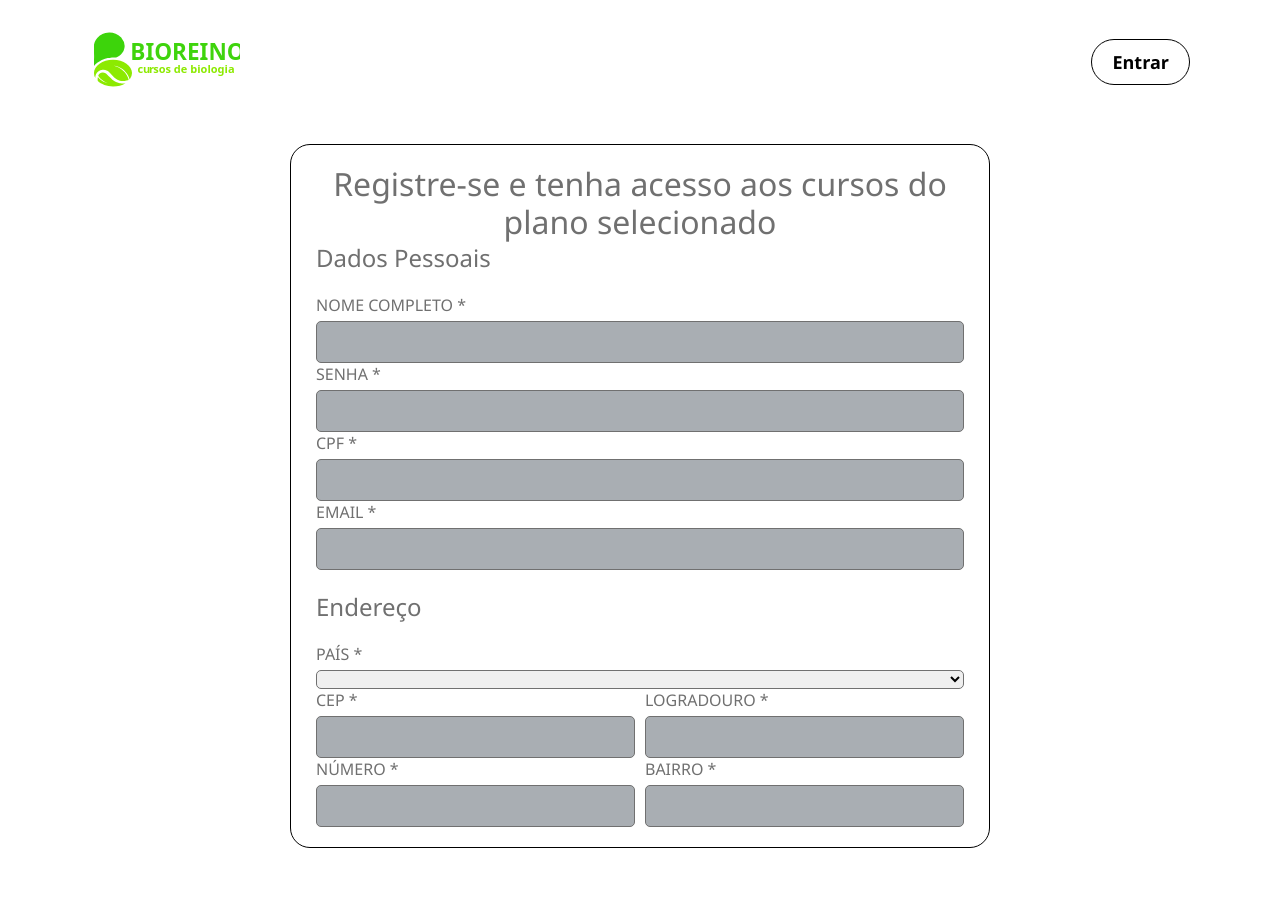
After one commit to PedroHenriqueSampaioNovaes/bioreino-antigo, a PHP site: page /cadastro.html in a window 1280 px wide. The commit adds this page. Run offline with PHP 8.4, Linux system fonts and the light colour scheme; lists and menus that the app fills with data are empty.

Commit message:
Alterações de estilo e de texto e adicionado página de cadastro

```diff
--- /dev/null
+++ b/cadastro.html
@@ -0,0 +1,84 @@
+<!DOCTYPE html>
+<html lang="pt-br">
+
+<head>
+  <meta charset="UTF-8">
+  <meta http-equiv="X-UA-Compatible" content="IE=edge">
+  <meta name="viewport" content="width=device-width, initial-scale=1.0">
+  <link rel="shortcut icon" href="src/img/favicon/favicon.ico" type="image/x-icon">
+  <link rel="apple-touch-icon" sizes="180x180" href="src/img/favicon/apple-touch-icon.png">
+  <link rel="icon" type="image/png" sizes="32x32" href="src/img/favicon/favicon-32x32.png">
+  <link rel="icon" type="image/png" sizes="16x16" href="src/img/favicon/favicon-16x16.png">
+  <link rel="manifest" href="src/img/favicon/site.webmanifest">
+  <!-- Style -->
+  <link rel="stylesheet" href="src/css/reset.css">
+  <link rel="stylesheet" href="src/css/home.css">
+  <link rel="stylesheet" href="src/css/login.css">
+  <link rel="stylesheet" href="src/css/cadastro.css">
+  <link rel="stylesheet" href="src/css/responsivo.css">
+  <title>Bioreino - Cadastro</title>
+</head>
+
+<body>
+  <header class="cabecalho">
+    <a href="/" class="logo">
+      <img src="src/img/bioreino.svg" alt="Logo da Bioreino">
+    </a>
+    <nav>
+      <ul class="itens_nav">
+        <li><a href="login.html" class="login">Entrar</a></li>
+      </ul>
+    </nav>
+  </header>
+
+  <section class="dados">
+    <h1 class="info">
+      Registre-se e tenha acesso aos cursos do
+      plano selecionado
+    </h1>
+    <form action="" method="post" class="formulario">
+      <div>
+        <h2>Dados Pessoais</h2>
+        <div>
+          <label for="nome">Nome completo *</label>
+          <input type="text" name="nome" id="nome" required>
+          <label for="senha">Senha *</label>
+          <input type="password" name="senha" id="senha" required>
+          <label for="cpf">CPF *</label>
+          <input type="text" name="cpf" id="cpf" required>
+          <label for="email">Email *</label>
+          <input type="email" name="email" id="email" required>
+        </div>
+        <div class="endereco">
+          <h2>Endereço</h2>
+          <div>
+            <label for="pais">País *</label>
+            <select name="pais" id="pais">
+            </select>
+            <div class="divisor">
+              <div>
+                <label for="cep">CEP *</label>
+                <input type="text" name="cep" id="cep" required>
+              </div>
+              <div>
+                <label for="logradouro">Logradouro *</label>
+                <input type="text" name="logradouro" id="logradouro" required>
+              </div>
+            </div>
+            <div class="divisor">
+              <div>
+                <label for="numero">Número *</label>
+                <input type="text" name="numero" id="numero" required>
+              </div>
+              <div>
+                <label for="bairro">Bairro *</label>
+                <input type="text" name="bairro" id="bairro" required>
+              </div>
+            </div>
+          </div>
+        </div>
+    </form>
+  </section>
+</body>
+
+</html>
--- a/login.html
+++ b/login.html
@@ -10,7 +10,7 @@
   <title>Bioreino - Login</title>
 </head>
 
-<body>
+<body id="login">
   <main class="container">
     <a href="index.html">
       <img src="src/img/b-bioreino.svg" alt="Logo da Bioreino" class="logo">
--- /dev/null
+++ b/src/css/cadastro.css
@@ -0,0 +1,41 @@
+/* Formulário */
+.dados {
+  max-width: 700px;
+  width: 100%;
+  margin: 0 auto 50px;
+  padding: 20px 25px;
+  border: 1px solid #000;
+  border-radius: 20px;
+}
+
+.dados .info {
+  font-size: 32px;
+  font-weight: normal;
+  color: #707070;
+  text-align: center;
+  line-height: 38px;
+}
+
+.dados h2 {
+  font-size: 24px;
+  font-weight: normal;
+  color: #707070;
+  margin-bottom: 20px;
+}
+
+.divisor {
+  display: flex;
+  column-gap: 10px;
+}
+
+.divisor > div {
+  flex: 1;
+}
+
+.formulario #pais {
+  display: block;
+  width: 100%;
+  border: 1px solid #707070;
+  border-radius: 5px;
+  outline: none;
+}
--- a/src/css/login.css
+++ b/src/css/login.css
@@ -1,4 +1,4 @@
-body {
+#login {
   background-image: linear-gradient(to bottom, var(--bg-verde-escuro), var(--bg-verde-claro));
   height: 100vh;
   display: flex;
@@ -15,9 +15,9 @@ body {
   padding: 30px 20px;
 }
 
-.logo {
+#login .logo {
   display: block;
-  width: 50px;
+  width: 100px;
   margin: 0 auto 40px;
 }
 
@@ -26,6 +26,7 @@ label {
   margin-bottom: 5px;
   text-transform: uppercase;
   font-size: 16px;
+  color: #707070;
 }
 
 input {
```
Also changed, not shown: src/img/b-bioreino.svg, src/img/bioreino.svg, src/img/favicon/android-chrome-192x192.png (added), src/img/favicon/android-chrome-512x512.png (added), src/img/favicon/apple-touch-icon.png (added), src/img/favicon/favicon-16x16.png (added), src/img/favicon/favicon-32x32.png (added), src/img/favicon/favicon.ico (added), src/img/favicon/site.webmanifest (added).
